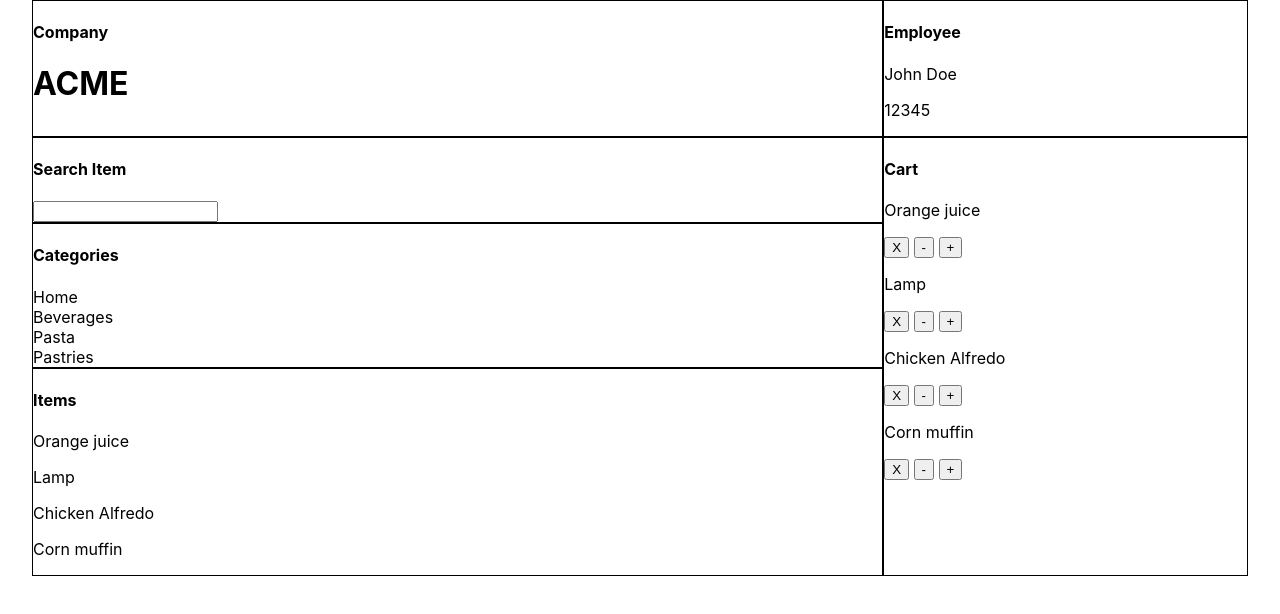
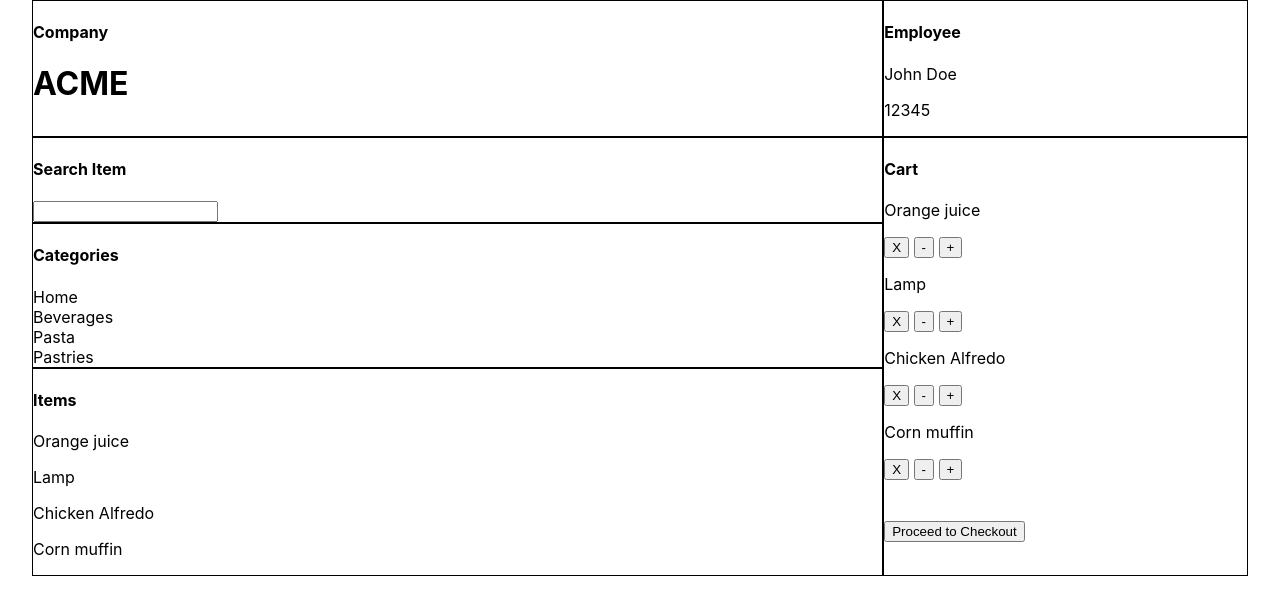
Before and after one commit to Kyle-Ortiz/group-hack-project, a Next.js app: page /selection in a window 1280 px wide. Shown: the top 614 px of the page. Built offline with nearby package versions, Linux system fonts and the light colour scheme.

Commit message:
add checkout button in cart.js

```diff
--- a/components/cart/Cart.js
+++ b/components/cart/Cart.js
@@ -12,6 +12,8 @@
             {items.map((item, index) => {
                 return <ItemInCart item={item} key={index} />
             })}
+            <br/><br/>
+            <button>Proceed to Checkout</button>
         </div>
     )
 
```
